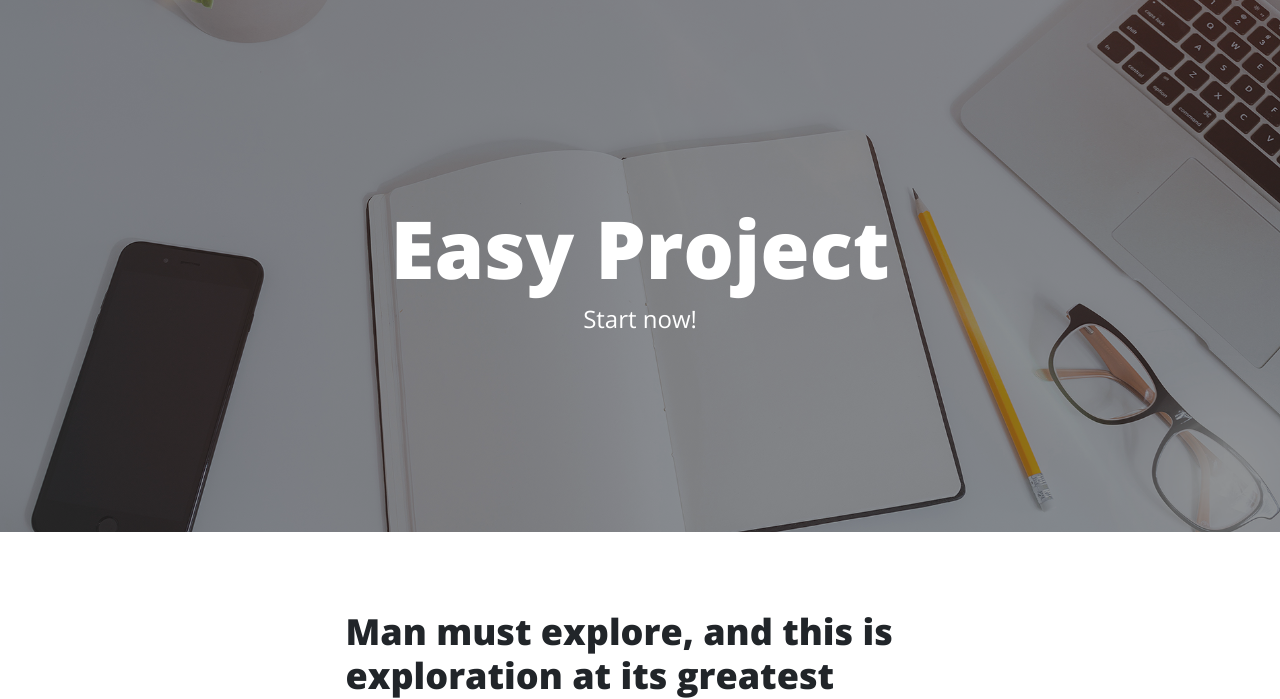
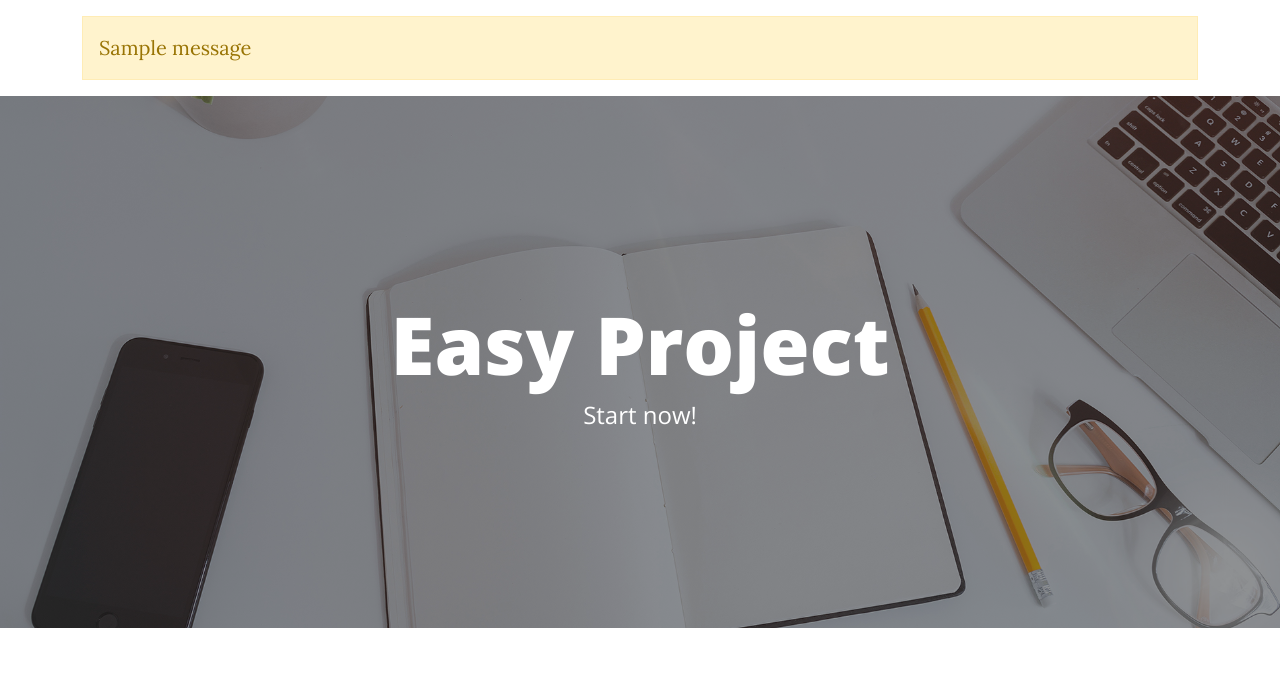
Before and after one commit to AlejandroCamero/webDjango, a Django app: page / in a window 1280 px wide. Shown: the part 83-782 px from the top of the page. Run offline with Django 3.2, Linux system fonts and the light colour scheme; tables that the repository leaves empty hold one stand-in row (values such as "Sample post"); one stand-in notice (Sample message) is shown; some libraries are stand-ins or nearby versions.

Commit message:
Mensaje logout

```diff
--- a/templates/base.html
+++ b/templates/base.html
@@ -53,6 +53,8 @@
                 </div>
             </div>
         </nav>
+        {% block messages %}
+        {% endblock %}
         {% block content %}
         {% endblock %}
         <!-- Footer-->
--- a/templates/index.html
+++ b/templates/index.html
@@ -1,6 +1,15 @@
 {% extends "base.html" %}
 {% load static %}
 {% block title %}Home{% endblock %}
+{% block messages %}
+    {% if messages %}
+    <div class="container">
+        {% for message in messages %}
+            <div class="alert alert-warning mt-3">{{ message }}</div>
+        {% endfor %}
+    </div>
+    {% endif %}
+{% endblock %}
 {% block content %}
         <header class="masthead" style="background-image: url('{% static 'assets/img/home-bg.jpg' %}">
             <div class="container position-relative px-4 px-lg-5">
```
Also changed, not shown: nucleo/models.py (+8 -0 lines), db.sqlite3.
